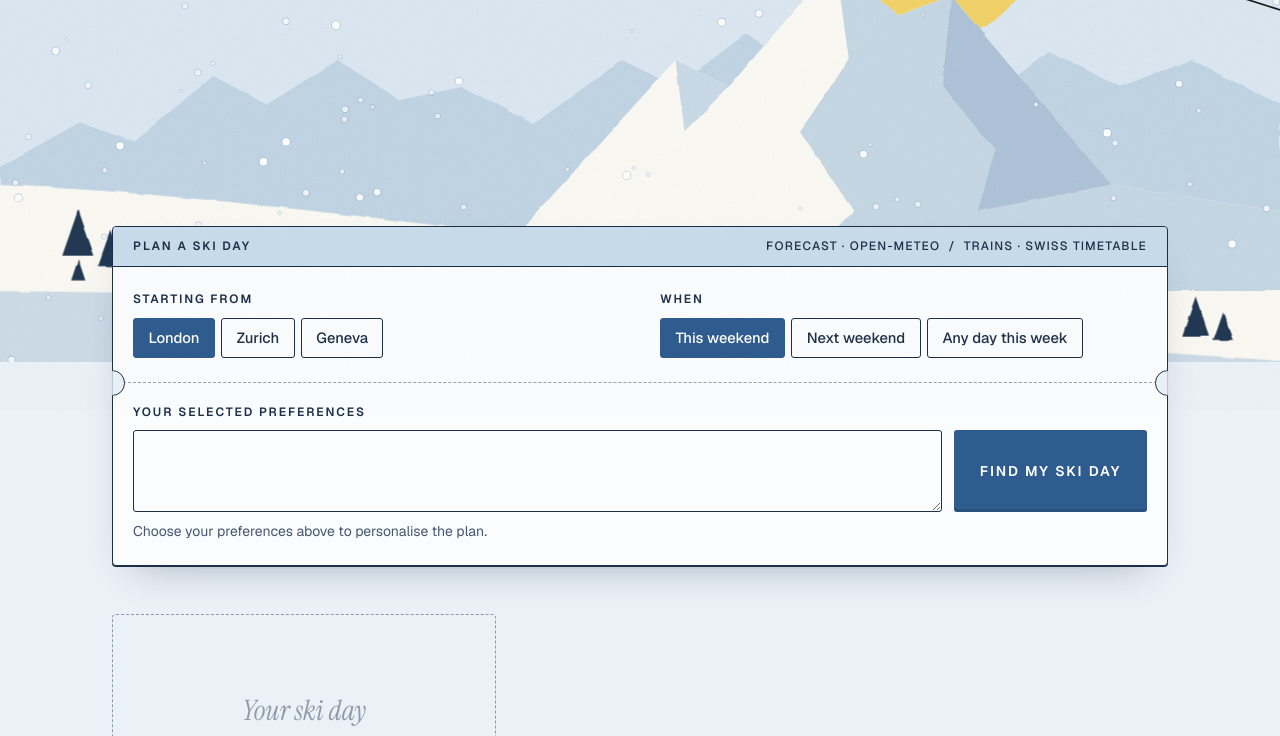
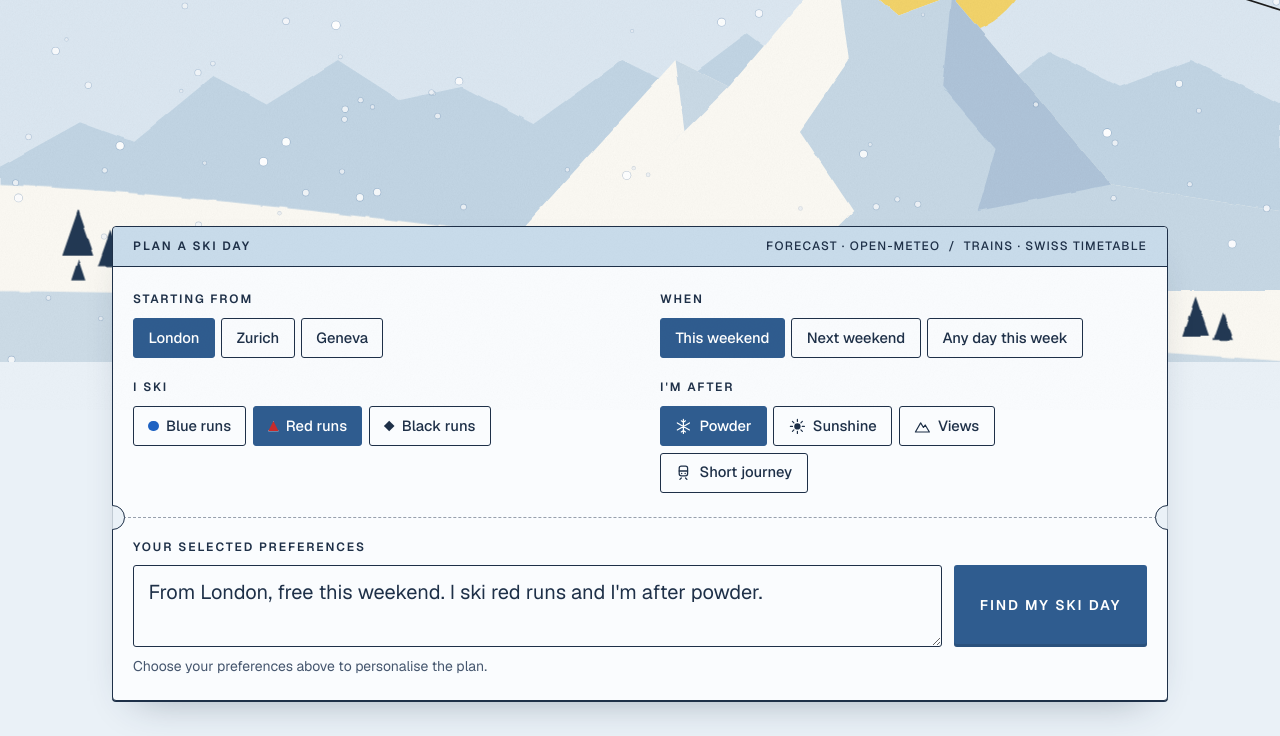
Before and after one commit to stella-sun-ch/snow-day, a website with bundled scripts: page public/index.html in a window 1280 px wide. Shown: the part 390-1126 px from the top of the page. Built offline with nearby package versions, Linux system fonts and the light colour scheme; files whose address does not match are found by name.

Commit message:
Replace app.js script with snowday-ui.js

```diff
--- a/public/index.html
+++ b/public/index.html
@@ -187,7 +187,7 @@
     <p>Forecasts can be wrong. Before you go, check the resort's own site, and the <a href="https://www.slf.ch/en/avalanche-bulletin-and-snow-situation/">SLF avalanche bulletin</a> if you're leaving the pistes.</p>
   </footer>
 
-  <script type="module" src="app.js"></script>
+  <script type="module" src="snowday-ui.js"></script>
   <script type="module" src="poster.js"></script>
 </body>
 </html>
```
